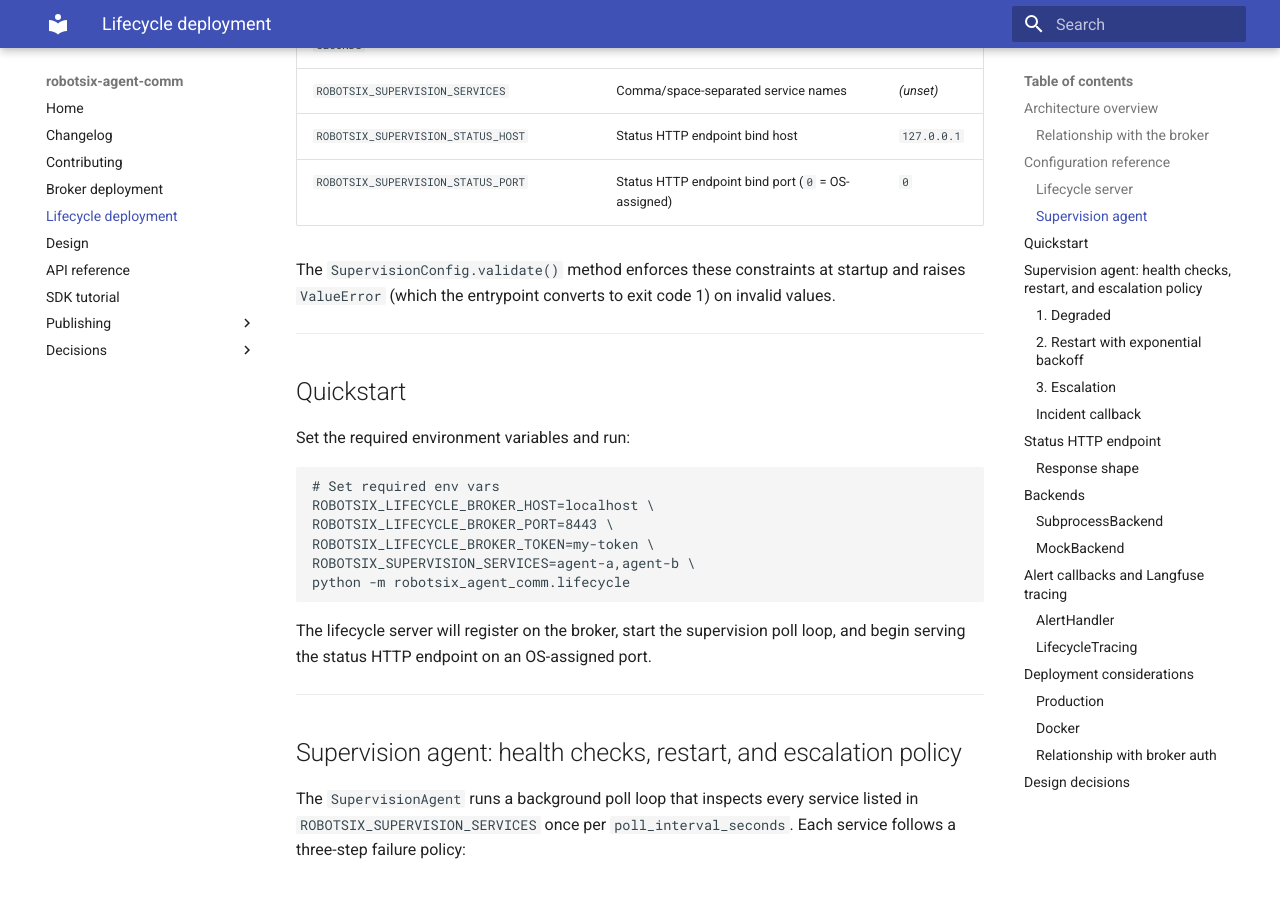
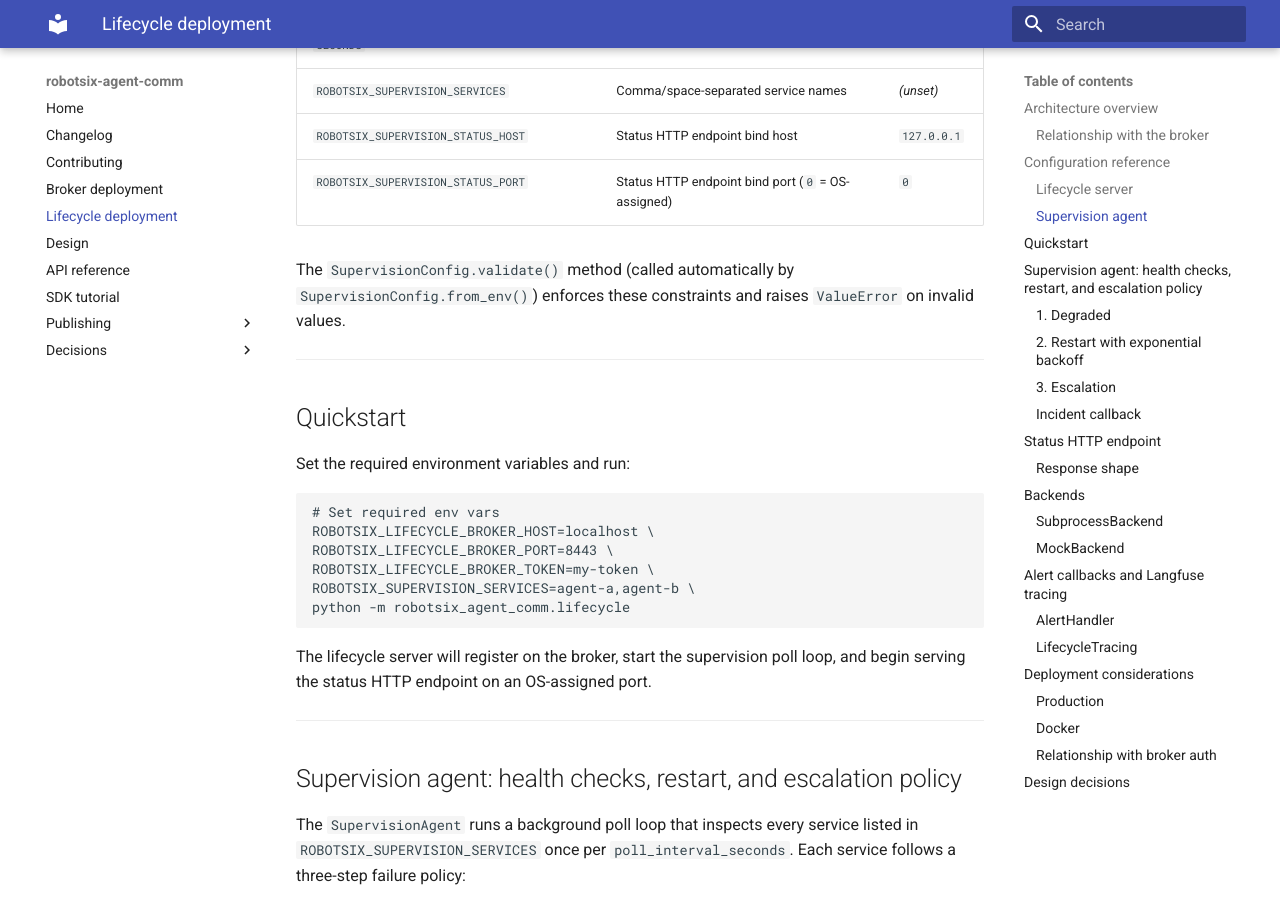
Before and after one commit to damien-robotsix/robotsix-agent-comm, an MkDocs documentation site: the page built from docs/lifecycle/index.md, in a window 1280 px wide and 900 px high, scrolled down 2394 px. Built offline with MkDocs 1.6.1 and Material for MkDocs 9.7.7, drawn with Linux system fonts in a browser that asks for light colours.

```diff
--- a/docs/lifecycle/index.md
+++ b/docs/lifecycle/index.md
@@ -81,9 +81,9 @@
 | `ROBOTSIX_SUPERVISION_STATUS_HOST` | Status HTTP endpoint bind host | `127.0.0.1` |
 | `ROBOTSIX_SUPERVISION_STATUS_PORT` | Status HTTP endpoint bind port (`0` = OS-assigned) | `0` |
 
-The `SupervisionConfig.validate()` method enforces these constraints at
-startup and raises `ValueError` (which the entrypoint converts to exit
-code 1) on invalid values.
+The `SupervisionConfig.validate()` method (called automatically by
+`SupervisionConfig.from_env()`) enforces these constraints and raises
+`ValueError` on invalid values.
 
 ______________________________________________________________________
 
```
Also changed, not shown: CHANGELOG.md (+1 -1 lines).
